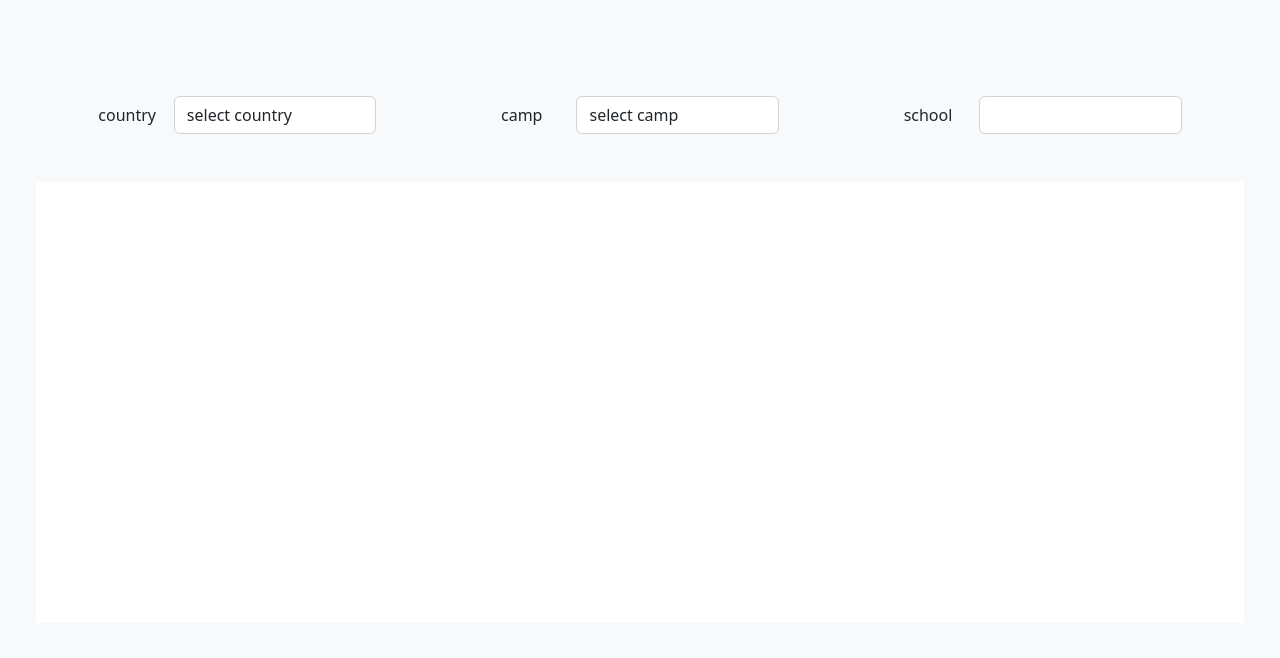
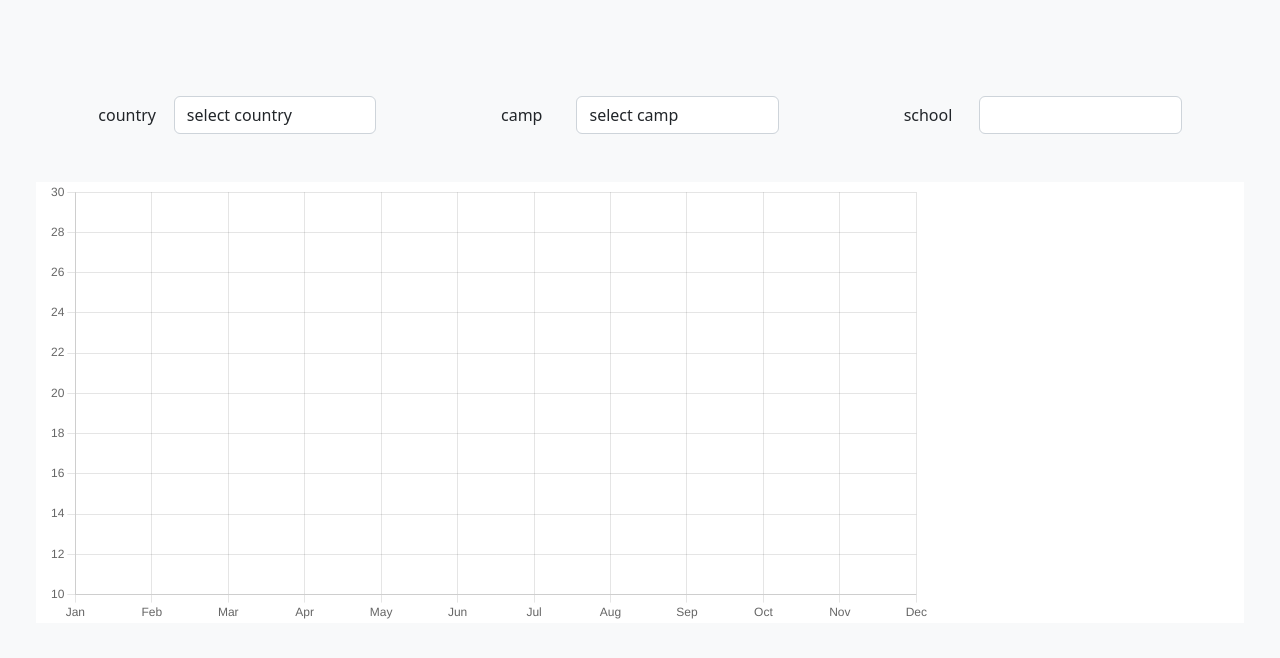
Before and after one commit to ahmedsheblwafa/ReactChalenge, a React (Create React App) app: page / in a window 1280 px wide. Shown: the top 658 px of the page. Built offline with nearby package versions, Linux system fonts and the light colour scheme.

Commit message:
make default values for dropdowns make default view for chart

```diff
--- a/src/Redux/reducers/filteredSchoolsReducer.ts
+++ b/src/Redux/reducers/filteredSchoolsReducer.ts
@@ -79,10 +79,16 @@ const filteredSchoolsSlice = createSlice({
 
     } ,
     setDataSets:(state)=>{
-        state.datasets = state.nestedFilterInsideAllSchools.map(
-            (el)=>({...sortDataForSchool(el.arr),borderColor:el.color})
-        )
-    }
+
+            state.datasets = state.nestedFilterInsideAllSchools.map(
+                (el)=>({...sortDataForSchool(el.arr),borderColor:el.color})
+            )
+
+    },
+    resetDataSets:(state)=>{
+        state.datasets = []
+
+}
 
   },
 })
@@ -95,4 +101,4 @@ const filteredSchoolsSlice = createSlice({
 export const selectFilteredSchools = (state: RootState) => state.filteredSchoolsReducer
 
 export default filteredSchoolsSlice.reducer;
-export const {getCountryFilter,getCampFilter,getSchoolFilter,filterByCountry,filterByCamp,filterBySchool,toggleNestedFilter,setDataSets} = filteredSchoolsSlice.actions
+export const {resetDataSets,getCountryFilter,getCampFilter,getSchoolFilter,filterByCountry,filterByCamp,filterBySchool,toggleNestedFilter,setDataSets} = filteredSchoolsSlice.actions
--- a/src/components/DropDown/DropDown.component.tsx
+++ b/src/components/DropDown/DropDown.component.tsx
@@ -7,8 +7,10 @@ import {
     filterByCountry,
     filterByCamp,
     filterBySchool,
-    setDataSets
+    setDataSets,
+    resetDataSets
 } from '../../Redux/reducers/filteredSchoolsReducer'
+import { setLoading, removeLoading } from '../../Redux/reducers/schoolsReducer'
 
 interface Iprops {
     label: label
@@ -21,6 +23,8 @@ const DropDown: React.FC<Iprops> = ({ label }: Iprops): JSX.Element => {
         ['country']: (e: { target: { value: string } }) => {
             dispatch(filterByCountry({ all: allSchools, country: e.target.value }))
             dispatch(getCampFilter())
+            dispatch(setDataSets())
+            dispatch(resetDataSets())
         },
         ['camp']: (e: { target: { value: string } }) => {
             dispatch(filterByCamp(e.target.value))
--- a/src/components/chart/Chart.component.tsx
+++ b/src/components/chart/Chart.component.tsx
@@ -14,7 +14,18 @@ const Chart: React.FC = (): JSX.Element => {
             <Line
                 data={{
                     labels: dates,
-                    datasets
+                    datasets:
+                        datasets.length > 0
+                            ? datasets
+                            : [
+                                  {
+                                      data: [10, 20, 30],
+                                      backgroundColor: 'transparent',
+                                      borderColor: 'transparent',
+                                      pointBackgroundColor: 'transparent',
+                                      pointRadius: 0
+                                  }
+                              ]
                 }}
             />
         </div>
```
